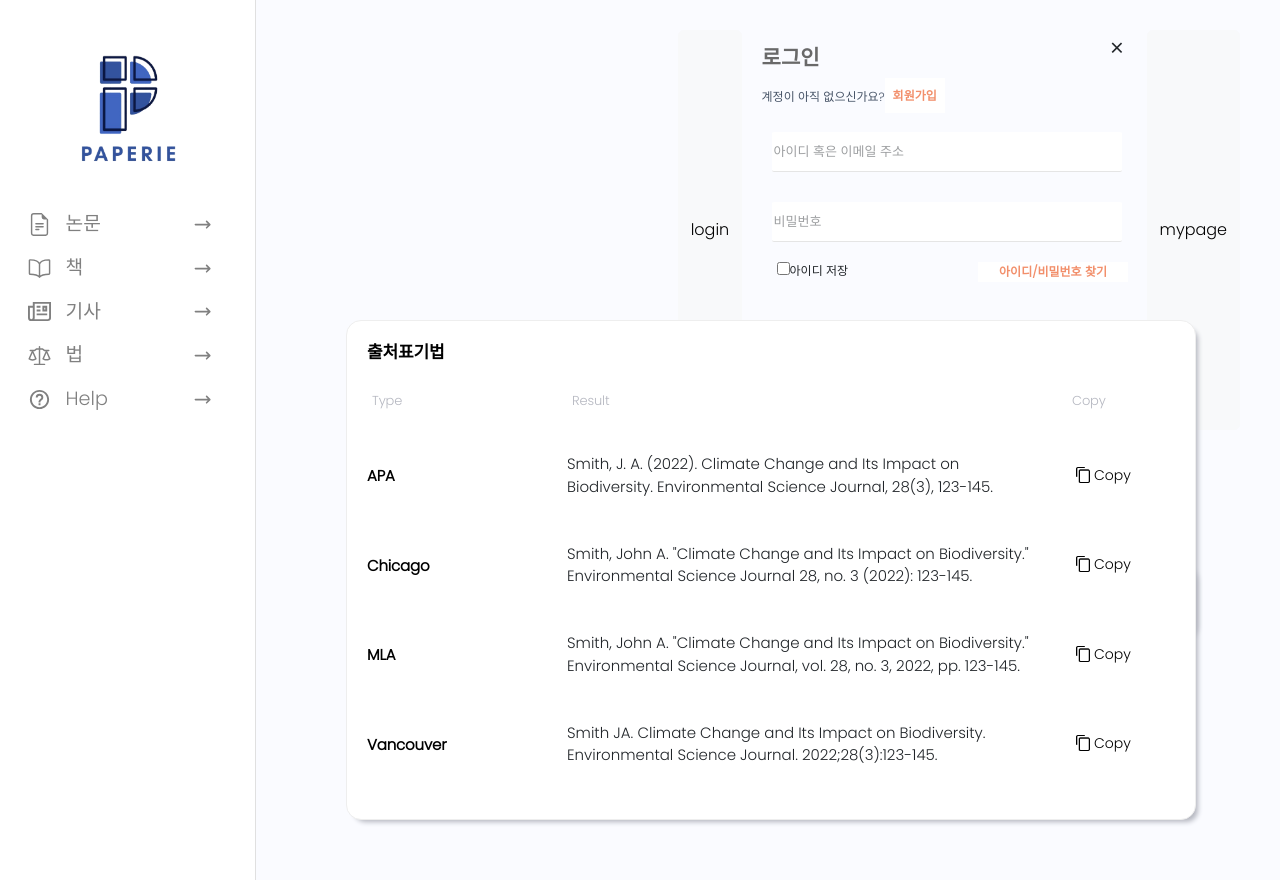
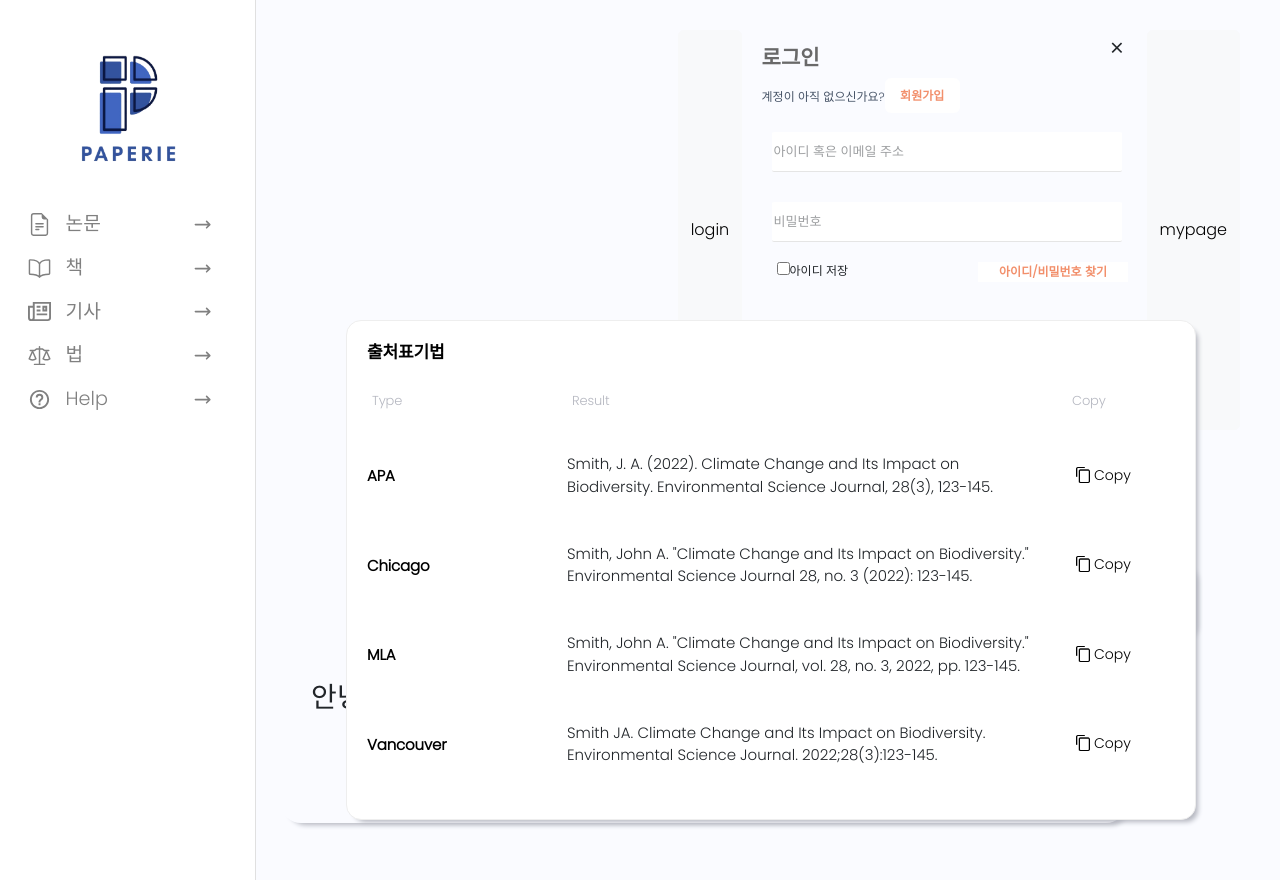
Before and after one commit to uujeongLee/paperie-front, a React (Create React App) app: page /join in a window 1280 px wide. Built offline with nearby package versions, Linux system fonts and the light colour scheme; some icons are missing.

Commit message:
회원가입 창 만들기 시작

```diff
--- a/package.json
+++ b/package.json
@@ -8,6 +8,7 @@
     "@testing-library/user-event": "^13.5.0",
     "axios": "^1.6.7",
     "bootstrap": "^5.3.2",
+    "framer-motion": "^11.0.3",
     "react": "^18.2.0",
     "react-awesome-modal": "^2.0.5",
     "react-bootstrap": "^2.9.2",
--- a/src/App.js
+++ b/src/App.js
@@ -2,12 +2,13 @@
 
 import React from "react";
 import styled from "styled-components";
-import { BrowserRouter } from "react-router-dom";
+import { BrowserRouter, Route, Switch } from "react-router-dom";
 import Sidebar from "./components/Sidebar";
 import TopBar from "./components/TopBar";
 import Search_article from "./components/search_article";
 import References from "./components/References";
 import 'bootstrap/dist/css/bootstrap.min.css'; // 부트스트랩 임포트
+import Join from "./pages/Join.js";
 
 // const SidebarContainer = styled.div`
 //   width: 20%;
@@ -51,6 +52,9 @@ class App extends React.Component {
               <Route path="/mylist" component={MyList} />
              추가적인 Route들을 필요에 따라 설정
             </Switch> */}
+            <Switch>
+            <Route path="/join" component={Join} />
+            </Switch>
           </ContentContainer>
       </BrowserRouter>
     );
@@ -58,87 +62,3 @@ class App extends React.Component {
 }
 
 export default App;
-
-
-
-
-
-
-
-
-
-
-
-
-
-
-
-// import React from "react";
-// import styled from "styled-components";
-// import { BrowserRouter, Switch, Route } from "react-router-dom";
-// import Sidebar from "./components/Sidebar";
-// import Home from "./pages/Home";
-// import MyList from "./pages/MyList";
-// import TopBar from "./components/TopBar";
-// import References from "./components/References"; //테이블
-// import Search from "./components/search";
-// import 'bootstrap/dist/css/bootstrap.min.css'; //부트스트랩 import
-
-
-// const SidebarContainer = styled.div`
-//   width: 100%;
-// `;
-
-// const ContentContainer = styled.div`
-//   flex: 1;
-//   display: flex;
-//   flex-direction: column;
-// `;
-
-// class App extends React.Component {
-//   render() {
-//     return (
-//       <BrowserRouter>
-//           <Sidebar />
-//           <ContentContainer>
-//             <TopBar />
-//             <Search/>
-//             <References />
-//             {/*<References />
-//               <Switch>
-//               <Route exact path="/" component={Home} />
-//               <Route path="/mylist" component={MyList} />
-//              추가적인 Route들을 필요에 따라 설정
-//             </Switch> */}
-//           </ContentContainer>
-//       </BrowserRouter>
-//     );
-//   }
-// }
-
-// export default App;
-
-
-// const AppContainer = styled.div`
-//   display: flex;
-//   height: 100vh;
-// `;
-
-
-// <BrowserRouter>
-// <AppContainer>
-
-//   <Sidebar />
-
-//   <ContentContainer>
-//     <TopBar />
-//     <Search/>
-//     {/*<References />
-//       <Switch>
-//       <Route exact path="/" component={Home} />
-//       <Route path="/mylist" component={MyList} />
-//      추가적인 Route들을 필요에 따라 설정
-//     </Switch> */}
-//   </ContentContainer>
-// </AppContainer>
-// </BrowserRouter>
--- a/src/components/References.js
+++ b/src/components/References.js
@@ -4,7 +4,7 @@ import "./table.css";
 import copy_img from "../assets/copy_img.png"
 
 function References() {
-  const handleCopyClipBoard = (text: string) => {
+  const handleCopyClipBoard = (text) => {
     try {
       navigator.clipboard.writeText(text);
       alert('클립보드에 복사되었습니다.');
--- a/src/components/SignIn.css
+++ b/src/components/SignIn.css
@@ -33,7 +33,7 @@
 }
 
 .signup {
-    width: 60px;
+    width: 75px;
     height: 35px;
     cursor: pointer;
     background-color: white;
--- a/src/components/TopBar.js
+++ b/src/components/TopBar.js
@@ -1,12 +1,13 @@
 // src/components/TopBar.js
 
-import React, { Component } from "react";
+import React, { useState } from "react";
 import styled from "styled-components";
 import 'bootstrap/dist/css/bootstrap.min.css';
 import Button from 'react-bootstrap/Button';
 import Modal from 'react-awesome-modal';
 import { Link } from "react-router-dom";
 import "./SignIn.css";
+import { useHistory } from "react-router-dom";
 
 const TopBarWrapper = styled.div`
   display: flex;
@@ -30,47 +31,43 @@ const TopBarWrapper = styled.div`
 // `
 
 
-class TopBar extends Component {
+const TopBar = () => {
+  const history = useHistory();
+  const [visible, setVisible] = useState(false);
 
-  constructor(props) {
-    super(props);
+  const openModal = () => {
+    setVisible(true);
+  };
 
-    this.state = {
-      visible : false
-    }
-  }
+  const closeModal = () => {
+    setVisible(false);
+  };
 
-  openModal = function() {
-    this.setState({
-        visible : true
-    });
-  }
+  const goToJoin = () => {
+    // "/join" 경로를 히스토리에 추가하여 회원가입 페이지로 이동
+    history.push("/join");
+  };
 
-  closeModal = function() {
-    this.setState({
-        visible : false
-    });
-  }
-
-
-  render() {
     return (
       <TopBarWrapper>
-        <Button variant="light" onClick={() => this.openModal()}>login</Button>&nbsp;
+      <Button variant="light" onClick={openModal}>login</Button>&nbsp;
       <Modal
-          visible={this.state.visible}
+        visible={visible}
         width="400"
         height="360"
         effect="fadeInDown"
-          onClickAway={() => this.closeModal()}>
+        onClickAway={closeModal}
+      >
             <div className="modal_container">
               <div>
                 <h4 className="login_title">로그인</h4>
-                <span className="close" onClick={() => this.closeModal()}>&times;</span>
+                <span className="close" onClick={closeModal}>&times;</span>
               </div>
               <div>
           <p className="no_account">계정이 아직 없으신가요?</p>
-                <input type="button" className="signup" value="회원가입"/>
+          <Link to="/join">
+              <Button className="signup" variant="light">회원가입</Button>
+            </Link>
         </div>
               <form>
               <div className="login_div">
@@ -112,8 +109,6 @@ class TopBar extends Component {
         <Button variant="light">mypage</Button>
       </TopBarWrapper>
     );
-  }
-
   };
 
 export default TopBar;
--- a/src/index.js
+++ b/src/index.js
@@ -3,12 +3,13 @@ import ReactDOM from 'react-dom/client';
 import './index.css';
 import App from './App';
 import reportWebVitals from './reportWebVitals';
+import { BrowserRouter } from 'react-router-dom/cjs/react-router-dom.min';
 
 const root = ReactDOM.createRoot(document.getElementById('root'));
 root.render(
-  <React.StrictMode>
+  <BrowserRouter>
     <App />
-  </React.StrictMode>
+  </BrowserRouter>
 );
 
 // If you want to start measuring performance in your app, pass a function
--- /dev/null
+++ b/src/pages/Join.js
@@ -0,0 +1,30 @@
+import React, { useState } from "react";
+import { createRoot } from "react-dom";
+import styled from "styled-components";
+import "./join.css";
+import handImg from "../assets/handImg.png";
+
+const Join = () => {
+  const HelloContainer = styled.div`
+    margin-bottom: 70px; /* 아이디창과의 거리 */
+  `;
+
+  const handleID= () => {
+    // 인용 결과 확인 함수
+  };
+
+  return (
+    <div className="BoxStyle">
+      <HelloContainer>
+        <h3>
+          안녕하세요, <img src={handImg} alt="hand" />
+        </h3>
+        <h3>회원가입하고 마이페이지 기능을 사용해 보세요!</h3>
+      </HelloContainer>
+    </div>
+  );
+};
+
+export default Join;
+const root = createRoot(document.getElementById("root"));
+root.render(<Join/>);
--- /dev/null
+++ b/src/pages/join.css
@@ -0,0 +1,19 @@
+.BoxStyle {
+  width: 845px;
+  padding: 30px;
+  margin: 5px;
+  border: none;
+  border-radius: 20px;
+  box-shadow: 5px 5px 5px -3px #B5B7C0;
+  outline: none;
+}
+
+inputBoxStyle{
+  width: 100px;
+  padding: 10px;
+  margin: 5px;
+  border: #000000;
+  border-radius: 5px;
+  box-shadow: 5px 5px 5px -3px #B5B7C0;
+  outline: none;
+}
```
Also changed, not shown: 2 other files (tests, documents, lock files or other folders). Lines whose indentation alone changed are shown as unchanged.
